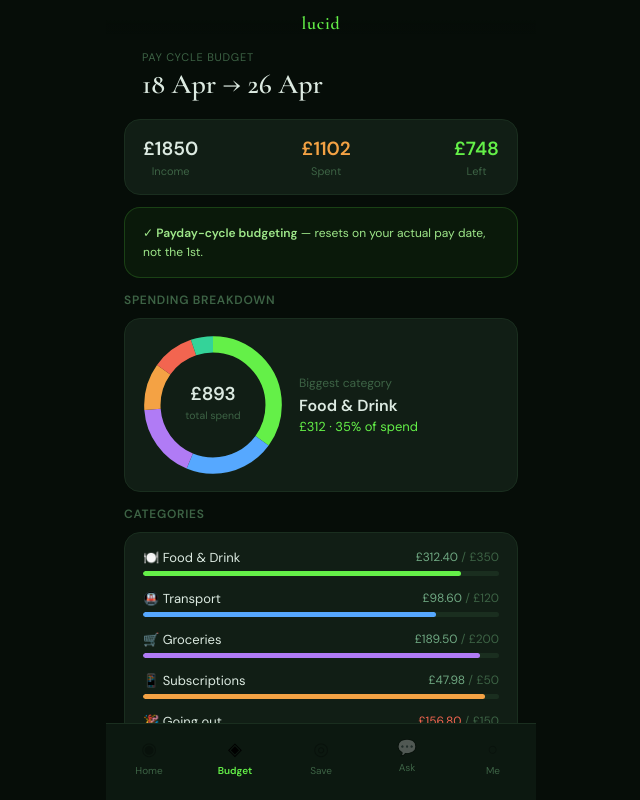
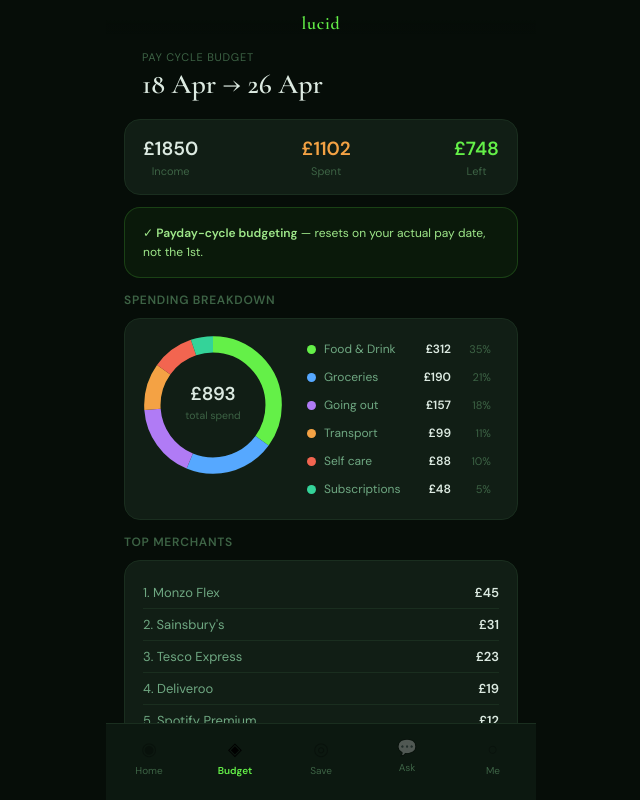
Before and after one commit to gcosta0604/lucid-app, a React (Vite) app: page / in a window 1280 px wide. Both pictures are taken after a click on the button "Full breakdown →". Shown: the whole page, without its empty margins (319-959 px from the left). Built offline with nearby package versions, Linux system fonts and the light colour scheme.

Commit message:
Make Budget infographics interactive: tappable donut/legend, drill-down trend chart, top merchants, period change badge

```diff
--- a/src/App.jsx
+++ b/src/App.jsx
@@ -147,30 +147,59 @@
 // imported data (no per-category colour is assigned by the extraction step).
 const catPalette = [cl.accent, cl.blue, cl.purple, cl.warn, cl.red, "#34d399", "#f97316", "#818cf8", "#eab308", "#ec4899"];
 
-function CategoryDonut({ entries, size = 140 }) {
+function CategoryDonut({ entries, size = 140, selected, onSelect }) {
   const total = entries.reduce((s, e) => s + e.amt, 0) || 1;
   const r = 52, cx = 60, cy = 60, circ = 2 * Math.PI * r;
+  const sel = entries.find(e => e.name === selected);
+  const centerBig = sel ? `£${Math.round(sel.amt)}` : `£${Math.round(total)}`;
+  const centerSmall = sel ? (sel.name.length > 13 ? sel.name.slice(0, 12) + "…" : sel.name) : "total spend";
   let offset = 0;
   return (
     <svg width={size} height={size} viewBox="0 0 120 120">
       <circle cx={cx} cy={cy} r={r} fill="none" stroke={cl.border} strokeWidth="14" />
       {entries.map((e, i) => {
         const dash = (e.amt / total) * circ;
+        const isSel = e.name === selected;
         const el = (
-          <circle key={i} cx={cx} cy={cy} r={r} fill="none" stroke={e.color} strokeWidth="14"
+          <circle key={i} cx={cx} cy={cy} r={r} fill="none" stroke={e.color}
+            strokeWidth={isSel ? 18 : 14}
+            strokeOpacity={selected && !isSel ? 0.35 : 1}
             strokeDasharray={`${dash} ${circ - dash}`} strokeDashoffset={-offset}
-            transform={`rotate(-90 ${cx} ${cy})`} style={{ transition: "stroke-dasharray 0.6s" }} />
+            transform={`rotate(-90 ${cx} ${cy})`}
+            style={{ transition: "stroke-width 0.2s, stroke-opacity 0.2s", cursor: onSelect ? "pointer" : "default" }}
+            onClick={onSelect ? () => onSelect(isSel ? null : e.name) : undefined} />
         );
         offset += dash;
         return el;
       })}
-      <text x={cx} y={cy - 4} textAnchor="middle" fill={cl.t1} fontSize="16" fontFamily={ff} fontWeight="600">£{Math.round(total)}</text>
-      <text x={cx} y={cy + 12} textAnchor="middle" fill={cl.t3} fontSize="9" fontFamily={ff}>total spend</text>
+      <text x={cx} y={cy - 4} textAnchor="middle" fill={cl.t1} fontSize={sel ? 14 : 16} fontFamily={ff} fontWeight="600">{centerBig}</text>
+      <text x={cx} y={cy + 12} textAnchor="middle" fill={cl.t3} fontSize="9" fontFamily={ff}>{centerSmall}</text>
     </svg>
   );
 }
 
-function SpendTrendChart({ data }) {
+function CategoryLegend({ entries, selected, onSelect }) {
+  const total = entries.reduce((s, e) => s + e.amt, 0) || 1;
+  return (
+    <div>
+      {entries.map(e => {
+        const isSel = e.name === selected;
+        const pct = Math.round((e.amt / total) * 100);
+        return (
+          <div key={e.name} onClick={() => onSelect(isSel ? null : e.name)}
+            style={{ display:"flex", alignItems:"center", gap:8, padding:"6px 8px", borderRadius:8, cursor:"pointer", background: isSel ? `${e.color}18` : "transparent" }}>
+            <span style={{ width:9, height:9, borderRadius:"50%", background:e.color, flexShrink:0 }} />
+            <span style={{ flex:1, fontSize:12, color: isSel ? cl.t1 : cl.t2, fontWeight: isSel ? 600 : 400 }}>{e.name}</span>
+            <span style={{ fontSize:12, color:cl.t1, fontWeight:600 }}>£{e.amt.toFixed(0)}</span>
+            <span style={{ fontSize:11, color:cl.t3, width:32, textAlign:"right" }}>{pct}%</span>
+          </div>
+        );
+      })}
+    </div>
+  );
+}
+
+function SpendTrendChart({ data, selectedIdx, onSelect }) {
   const w = 290, drawH = 70, topPad = 18, botPad = 16, gap = 10;
   const h = drawH + topPad + botPad;
   const max = Math.max(...data.map(d => d.amt), 1);
@@ -181,11 +210,14 @@
         const barH = Math.max((d.amt / max) * drawH, 2);
         const x = i * (barW + gap);
         const y = topPad + (drawH - barH);
+        const isSel = selectedIdx === i;
+        const dimmed = selectedIdx != null && !isSel;
         return (
-          <g key={i}>
-            <text x={x + barW/2} y={topPad - 6} textAnchor="middle" fill={cl.t2} fontSize="10" fontFamily={ff} fontWeight="600">£{Math.round(d.amt)}</text>
-            <rect x={x} y={y} width={barW} height={barH} fill={cl.accent} rx={4} style={{ transition:"height 0.5s, y 0.5s" }} />
-            <text x={x + barW/2} y={h - 2} textAnchor="middle" fill={cl.t3} fontSize="9" fontFamily={ff}>{d.label}</text>
+          <g key={i} style={{ cursor: onSelect ? "pointer" : "default" }} onClick={onSelect ? () => onSelect(isSel ? null : i) : undefined}>
+            <rect x={x} y={0} width={barW} height={h} fill="transparent" />
+            <text x={x + barW/2} y={topPad - 6} textAnchor="middle" fill={isSel ? cl.t1 : cl.t2} fontSize="10" fontFamily={ff} fontWeight="600">£{Math.round(d.amt)}</text>
+            <rect x={x} y={y} width={barW} height={barH} fill={cl.accent} rx={4} opacity={dimmed ? 0.35 : 1} style={{ transition:"height 0.5s, y 0.5s, opacity 0.2s" }} />
+            <text x={x + barW/2} y={h - 2} textAnchor="middle" fill={isSel ? cl.t1 : cl.t3} fontSize="9" fontFamily={ff} fontWeight={isSel ? 700 : 400}>{d.label}</text>
           </g>
         );
       })}
@@ -341,6 +373,11 @@
   const [typing, setTyping]   = useState(false);
   const [autoSave, setAutoSave] = useState(() => loadPersisted().autoSave ?? false);
   const [roundUp, setRoundUp]   = useState(() => loadPersisted().roundUp ?? true);
+  // Chart selection — lifted up (rather than local to BudgetScreen) so it
+  // survives re-renders; screens in this app are recreated on every parent
+  // render, which would otherwise reset any state defined inside them.
+  const [selectedCat, setSelectedCat] = useState(null);
+  const [selectedPeriodIdx, setSelectedPeriodIdx] = useState(null);
   const [connectedBanks, setConnectedBanks] = useState([
     { id:"monzo",   name:"Monzo",   bg:"#ff6b35", init:"M", accounts:[{ name:"Personal", balance:247.83 }] },
     { id:"barclays",name:"Barclays",bg:"#00aeef", init:"B", accounts:[{ name:"Savings",  balance:430.00 }] },
@@ -846,23 +883,51 @@
       ? catEntries.map(([name, amt]) => ({ name, amt }))
       : [...cats].sort((a,b) => b.amt - a.amt).map(c => ({ name: c.name, amt: c.amt }))
     ).map((e, i) => ({ ...e, color: catPalette[i % catPalette.length] }));
-    const biggest = donutEntries[0];
-    const biggestPct = Math.round((biggest.amt / (donutEntries.reduce((s,e)=>s+e.amt,0) || 1)) * 100);
 
     // One bar per imported statement — only meaningful once there's a history to compare.
     const trendData = statements.map(s => ({
       label: (s.period.split(/[–—-]/)[0] || s.period).trim().slice(0, 8),
       amt: s.totalOut,
     }));
+    const prevOut = statements.length >= 2 ? statements[statements.length - 2].totalOut : null;
+    const pctChange = prevOut ? Math.round(((totalOut - prevOut) / prevOut) * 100) : null;
+
+    const selectedStatement = selectedPeriodIdx != null ? statements[selectedPeriodIdx] : null;
+    const selectedPrev = selectedPeriodIdx != null && selectedPeriodIdx > 0 ? statements[selectedPeriodIdx - 1] : null;
+    const selectedTopCat = selectedStatement
+      ? Object.entries(selectedStatement.catTotals).sort((a,b) => b[1]-a[1])[0]
+      : null;
+    const selectedChange = selectedStatement && selectedPrev
+      ? Math.round(((selectedStatement.totalOut - selectedPrev.totalOut) / selectedPrev.totalOut) * 100)
+      : null;
+
+    const merchantTotals = {};
+    activeTxns.forEach(t => {
+      const amt = t.a ?? t.amount;
+      if (amt < 0) {
+        const name = t.m ?? t.merchant;
+        merchantTotals[name] = (merchantTotals[name] || 0) + Math.abs(amt);
+      }
+    });
+    const topMerchants = Object.entries(merchantTotals).sort((a,b) => b[1]-a[1]).slice(0, 5);
 
     return (
     <div style={{ padding:"0 18px" }}>
       <PageHeader title={period} sub="Pay cycle budget" />
       <div style={{ ...card({ display:"flex", justifyContent:"space-between", marginBottom:12 }) }}>
-        {[{l:"Income",v:`£${totalIn.toFixed(0)}`,c:cl.t1},{l:"Spent",v:`£${totalOut.toFixed(0)}`,c:cl.warn},{l:"Left",v:`£${left.toFixed(0)}`,c:cl.accent}].map(({ l, v, c }) => (
+        {[
+          {l:"Income",v:`£${totalIn.toFixed(0)}`,c:cl.t1},
+          {l:"Spent",v:`£${totalOut.toFixed(0)}`,c:cl.warn, change:pctChange},
+          {l:"Left",v:`£${left.toFixed(0)}`,c:cl.accent},
+        ].map(({ l, v, c, change }) => (
           <div key={l} style={{ textAlign:"center" }}>
             <p style={{ fontSize:19, fontWeight:600, color:c, margin:"0 0 3px" }}>{v}</p>
-            <p style={{ fontSize:11, color:cl.t3, margin:0 }}>{l}</p>
+            <p style={{ fontSize:11, color:cl.t3, margin:0 }}>
+              {l}
+              {change != null && (
+                <span style={{ color: change > 0 ? cl.red : cl.accent, fontWeight:600 }}> {change > 0 ? "▲" : "▼"}{Math.abs(change)}%</span>
+              )}
+            </p>
           </div>
         ))}
       </div>
@@ -870,41 +935,67 @@
         <p style={{ fontSize:12, color:"#9fe88a", margin:0, lineHeight:1.55 }}>✓ <strong>Payday-cycle budgeting</strong> — resets on your actual pay date, not the 1st.</p>
       </div>
 
-      {/* Spending breakdown donut */}
+      {/* Spending breakdown donut — tap a segment or legend row to drill in */}
       <h3 style={{ fontSize:12, color:cl.t3, textTransform:"uppercase", letterSpacing:"0.06em", margin:"0 0 10px" }}>Spending breakdown</h3>
-      <div style={{ ...card({ display:"flex", alignItems:"center", gap:16, marginBottom:14 }) }}>
-        <CategoryDonut entries={donutEntries} />
+      <div style={{ ...card({ display:"flex", alignItems:"flex-start", gap:16, marginBottom:14 }) }}>
+        <div style={{ flexShrink:0 }}>
+          <CategoryDonut entries={donutEntries} selected={selectedCat} onSelect={setSelectedCat} />
+        </div>
         <div style={{ flex:1, minWidth:0 }}>
-          <p style={{ fontSize:12, color:cl.t3, margin:"0 0 4px" }}>Biggest category</p>
-          <p style={{ fontSize:16, color:cl.t1, fontWeight:600, margin:"0 0 2px" }}>{biggest.name}</p>
-          <p style={{ fontSize:13, color:cl.accent, margin:0 }}>£{biggest.amt.toFixed(0)} · {biggestPct}% of spend</p>
+          <CategoryLegend entries={donutEntries} selected={selectedCat} onSelect={setSelectedCat} />
         </div>
       </div>
 
-      {/* Spending trend across imported statements */}
-      {trendData.length >= 2 && (
+      {/* Top merchants */}
+      {topMerchants.length > 0 && (
         <>
-          <h3 style={{ fontSize:12, color:cl.t3, textTransform:"uppercase", letterSpacing:"0.06em", margin:"0 0 10px" }}>Spending trend</h3>
+          <h3 style={{ fontSize:12, color:cl.t3, textTransform:"uppercase", letterSpacing:"0.06em", margin:"0 0 10px" }}>Top merchants</h3>
           <div style={{ ...card({ marginBottom:14 }) }}>
-            <SpendTrendChart data={trendData} />
+            {topMerchants.map(([name, amt], i) => (
+              <div key={name} style={{ display:"flex", justifyContent:"space-between", alignItems:"center", padding:"7px 0", borderBottom: i < topMerchants.length-1 ? `1px solid ${cl.border}` : "none" }}>
+                <span style={{ fontSize:13, color:cl.t2 }}>{i+1}. {name}</span>
+                <span style={{ fontSize:13, color:cl.t1, fontWeight:600 }}>£{amt.toFixed(0)}</span>
+              </div>
+            ))}
           </div>
         </>
       )}
 
-      <h3 style={{ fontSize:12, color:cl.t3, textTransform:"uppercase", letterSpacing:"0.06em", margin:"0 0 10px" }}>
-        {realSummary ? "Spending by category (share of total)" : "Categories"}
-      </h3>
-      <div style={{ ...card({ marginBottom:14 }) }}>
-        {realSummary
-          ? catEntries.map(([name, amt]) => <CatBar key={name} name={name} amt={amt} lim={totalOut} color={cl.accent} icon="💳" />)
-          : cats.map((c, i) => <CatBar key={i} {...c} />)
-        }
-      </div>
+      {/* Spending trend across imported statements — tap a bar to drill in */}
+      {trendData.length >= 2 && (
+        <>
+          <h3 style={{ fontSize:12, color:cl.t3, textTransform:"uppercase", letterSpacing:"0.06em", margin:"0 0 10px" }}>Spending trend</h3>
+          <div style={{ ...card({ marginBottom: selectedStatement ? 0 : 14 }) }}>
+            <SpendTrendChart data={trendData} selectedIdx={selectedPeriodIdx} onSelect={setSelectedPeriodIdx} />
+          </div>
+          {selectedStatement && (
+            <div style={{ ...card({ background:"rgba(100,240,72,0.05)", borderColor:"rgba(100,240,72,0.18)", marginTop:8, marginBottom:14 }) }}>
+              <p style={{ fontSize:13, fontWeight:600, color:cl.t1, margin:"0 0 4px" }}>{selectedStatement.period}</p>
+              <p style={{ fontSize:12, color:cl.t2, margin:"0 0 2px" }}>
+                Spent £{selectedStatement.totalOut.toFixed(0)}
+                {selectedChange != null && (
+                  <span style={{ color: selectedChange > 0 ? cl.red : cl.accent, fontWeight:600 }}> ({selectedChange > 0 ? "▲" : "▼"}{Math.abs(selectedChange)}% vs previous)</span>
+                )}
+              </p>
+              {selectedTopCat && (
+                <p style={{ fontSize:12, color:cl.t3, margin:0 }}>Top category: {selectedTopCat[0]} · £{selectedTopCat[1].toFixed(0)}</p>
+              )}
+            </div>
+          )}
+        </>
+      )}
+
       {!realSummary && (
-        <div style={{ ...card({ background:"rgba(242,101,80,0.06)", borderColor:"rgba(242,101,80,0.2)", marginBottom:14 }) }}>
-          <p style={{ fontSize:13, fontWeight:500, color:cl.red, margin:"0 0 2px" }}>🎉 Going out — £6.80 over budget</p>
-          <p style={{ fontSize:12, color:cl.t3, margin:0 }}>9 days left to recover.</p>
-        </div>
+        <>
+          <h3 style={{ fontSize:12, color:cl.t3, textTransform:"uppercase", letterSpacing:"0.06em", margin:"0 0 10px" }}>Categories</h3>
+          <div style={{ ...card({ marginBottom:14 }) }}>
+            {cats.map((c, i) => <CatBar key={i} {...c} />)}
+          </div>
+          <div style={{ ...card({ background:"rgba(242,101,80,0.06)", borderColor:"rgba(242,101,80,0.2)", marginBottom:14 }) }}>
+            <p style={{ fontSize:13, fontWeight:500, color:cl.red, margin:"0 0 2px" }}>🎉 Going out — £6.80 over budget</p>
+            <p style={{ fontSize:12, color:cl.t3, margin:0 }}>9 days left to recover.</p>
+          </div>
+        </>
       )}
       <h3 style={{ fontSize:12, color:cl.t3, textTransform:"uppercase", letterSpacing:"0.06em", margin:"0 0 10px" }}>All transactions</h3>
       <div style={{ ...card(), marginBottom:24 }}>
```
